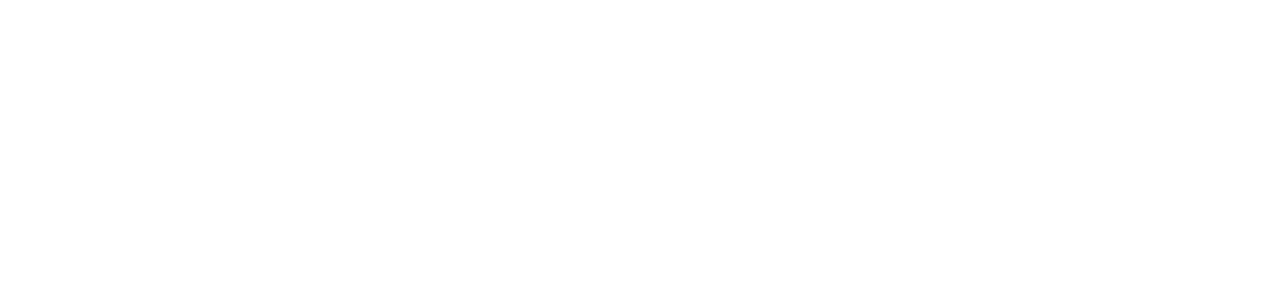
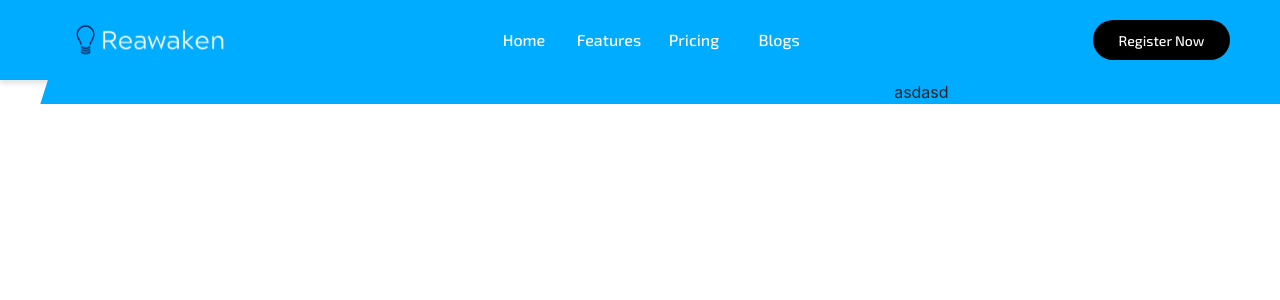
Before and after one commit to ziaaurrehman/Reawake-Front-end, a React (Create React App) app: page / in a window 1280 px wide. Before the commit this address had no page. Shown: the top 300 px of the page. Built offline with nearby package versions, Linux system fonts and the light colour scheme; the HTML template or start-up script is replaced by a standard one.

Commit message:
all data

```diff
--- a/src/App.css
+++ b/src/App.css
@@ -30,7 +30,7 @@
   justify-content: space-around;
 }
 .hero_flex{
-  background-image: url(/public/images/Vector\ 2.svg);
+  background-image: url(/public/images/heroimg.svg);
 }
 .Signup_flex{
   display: flex;
--- a/src/App.js
+++ b/src/App.js
@@ -1,6 +1,6 @@
 import './App.css';
 import { Route, Routes } from "react-router-dom";
-// import LandingPage from './Pages/LandingPage';
+import LandingPage from './Pages/LandingPage';
 import Signup from './Pages/Signup';
 import Login from './Pages/Login';
 import Setting from './Pages/Setting';
@@ -11,7 +11,7 @@
   return (
 
       <Routes>
-        {/* <Route  path="/" element={<LandingPage />} /> */}
+        <Route  path="/" element={<LandingPage />} />
             <Route  path="/register" element={<Signup />} />
             <Route  path="/login" element={<Login />} />
             <Route path='/setting' element={<Setting/>}/>
```
Also changed, not shown: public/images/heroimg.svg (added).
